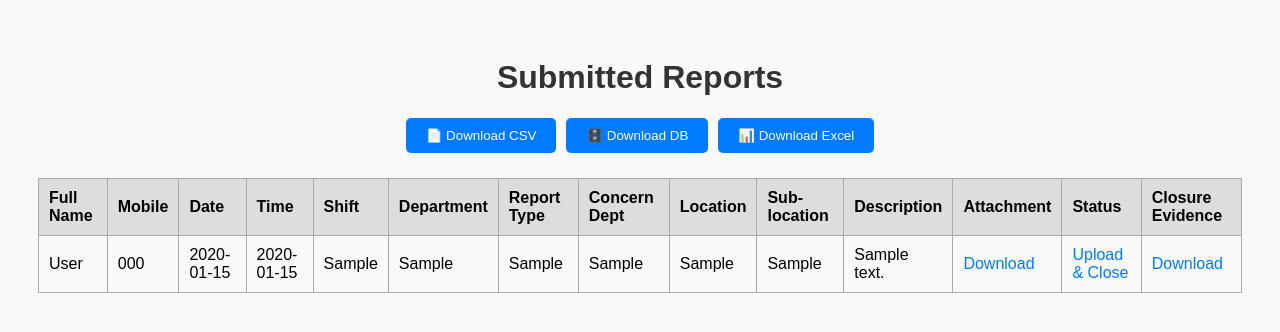
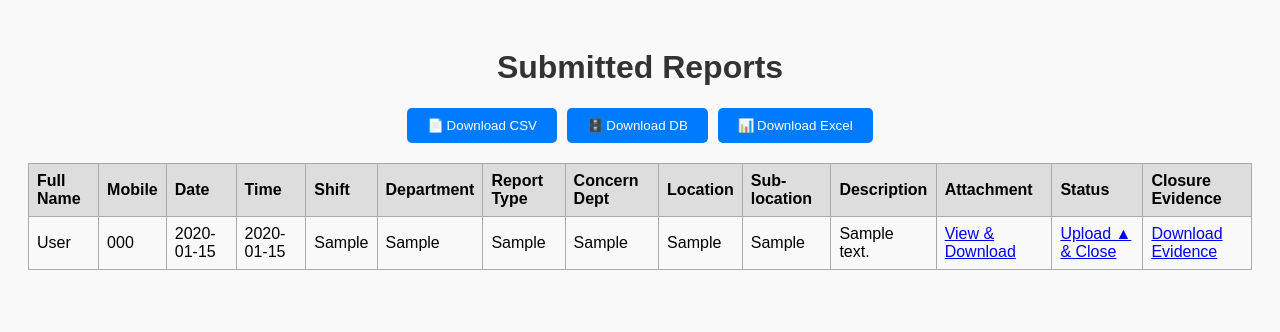
Before and after one commit to Rohitram-cyber/FinalTest, a Flask app: page /reports in a window 1280 px wide. Shown: the top 332 px of the page. Run offline with Flask 3, Linux system fonts and the light colour scheme; tables that the repository leaves empty hold one stand-in row (values such as "Sample post").

Commit message:
Update reports.html

```diff
--- a/templates/reports.html
+++ b/templates/reports.html
@@ -3,71 +3,39 @@
 <head>
   <meta charset="UTF-8">
   <title>Submitted Reports</title>
+  <meta name="viewport" content="width=device-width, initial-scale=1.0">
+
+  <!-- You can optionally include Bootstrap -->
   <style>
-        body {
-            font-family: Arial, sans-serif;
-            padding: 30px;
-            background-color: #f9f9f9;
-        }
-        h1 {
-            color: #333;
-            text-align: center;
-        }
-        .download-btn {
-            display: flex;
-            justify-content: center;
-            gap: 10px;
-            margin-bottom: 20px;
-        }
-        .download-btn button {
-            background-color: #007bff;
-            color: white;
-            padding: 10px 20px;
-            border: none;
-            border-radius: 5px;
-            cursor: pointer;
-        }
-        .download-btn button:hover {
-            background-color: #0056b3;
-        }
-        table {
-            width: 100%;
-            border-collapse: collapse;
-            margin-top: 25px;
-        }
-        th, td {
-            border: 1px solid #aaa;
-            padding: 10px;
-            text-align: left;
-        }
-        th {
-            background-color: #ddd;
-        }
-        tr:nth-child(even) {
-            background-color: #f1f1f1;
-        }
-        a {
-            color: #007bff;
-            text-decoration: none;
-        }
+    body { font-family: Arial, sans-serif; padding: 20px; background-color: #f9f9f9; }
+    h1 { color: #333; text-align: center; }
+    .btn-container { display: flex; flex-wrap: wrap; justify-content: center; gap:10px; margin-bottom:20px; }
+    .btn-container a { text-decoration: none; }
+    .btn-container button { background-color:#007bff; color:white; border:none; padding:10px 20px; border-radius:5px; cursor:pointer; }
+    .btn-container button:hover{background:#0056b3;}
+    .table-responsive{overflow-x:auto;}
+    table{width:100%;border-collapse:collapse;}
+    th,td{border:1px solid #aaa;padding:8px;text-align:left;}
+    th{background:#ddd;}
+    tr:nth-child(even){background:#f1f1f1;}
   </style>
 </head>
 <body>
-
   <h1>Submitted Reports</h1>
 
-<div class="download-btn">
-    <a href="/download-csv"><button>📄 Download CSV</button></a>
-    <a href="/download-db"><button>🗄️ Download DB</button></a>
-    <a href="/download-excel"><button>📊 Download Excel</button></a>
+  <div class="btn-container">
+    <a href="/download-csv"><button>📄 Download CSV</button></a>
+    <a href="/download-db"><button>🗄️ Download DB</button></a>
+    <a href="/download-excel"><button>📊 Download Excel</button></a>
   </div>
 
   {% if headers and data %}
+    <div class="table-responsive">
       <table>
         <thead>
           <tr>
             {% for header in headers[1:] %}
-                <th>{{ "Attachment" if header == "Filename" else header }}</th>
+              <th>{{ header }}</th>
             {% endfor %}
           </tr>
         </thead>
@@ -75,46 +43,31 @@
           {% for row in data %}
             <tr>
               {% set report_id = row[0] %}
-
-            {# Display all columns except ID and last 3 (filename, status, closure_filename) #}
               {% for i in range(1, row|length - 3) %}
                 <td>{{ row[i] }}</td>
               {% endfor %}
-
-            {# Attachment column #}
               <td>
-                {% set filename = row[-3] %}
-                {% if filename %}
-                    <a href="{{ url_for('download_file', report_id=report_id) }}">Download</a>
-                {% else %}
-                    No file
-                {% endif %}
+                {% if row[-3] %}
+                  <a href="{{ url_for('download_file', report_id=report_id) }}">View & Download</a>
+                {% else %}No file{% endif %}
               </td>
-
-            {# Status & Close Option #}
               <td>
                 {% if row[-2] != 'Closed' %}
-                    <a href="{{ url_for('close_report', report_id=report_id) }}">Upload & Close</a>
-                {% else %}
-                    ✅ Closed
-                {% endif %}
+                  <a href="{{ url_for('close_report', report_id=report_id) }}">Upload ▲ & Close</a>
+                {% else %}✅ Closed{% endif %}
               </td>
-
-            {# Closure Evidence Column #}
               <td>
                 {% if row[-1] %}
-                    <a href="{{ url_for('download_closure_file', report_id=report_id) }}">Download</a>
-                {% else %}
-                    Not uploaded
-                {% endif %}
+                  <a href="{{ url_for('download_closure_file', report_id=report_id) }}">Download Evidence</a>
+                {% else %}Not uploaded{% endif %}
               </td>
             </tr>
           {% endfor %}
         </tbody>
       </table>
+    </div>
   {% else %}
     <p style="text-align:center; color:#666;">No reports submitted yet.</p>
   {% endif %}
-
 </body>
 </html>
```
Lines whose indentation alone changed are shown as unchanged.
